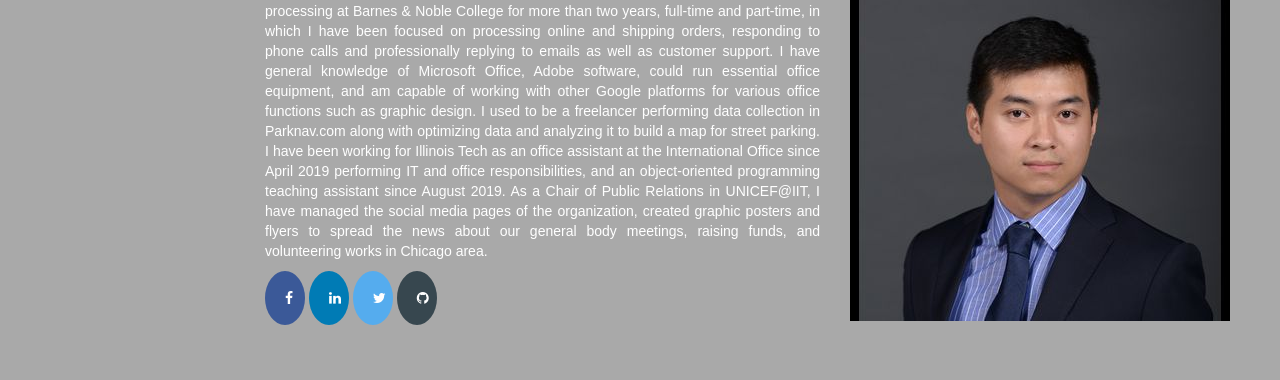
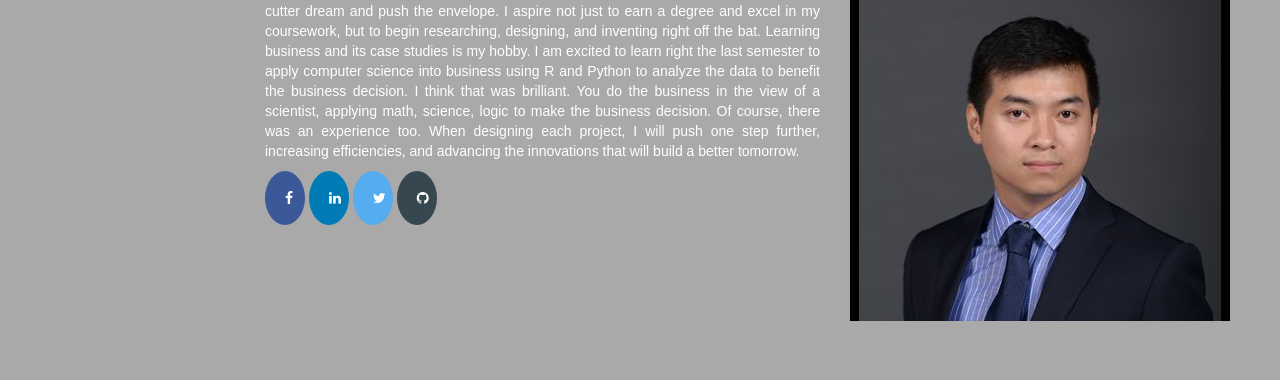
Before and after one commit to Quananhle/PersonalWebsite, a plain HTML site: page index.html in a window 1280 px wide. Shown: the part 269-649 px from the top of the page. Drawn offline with Linux system fonts and the light colour scheme.

Commit message:
Update index.html

```diff
--- a/index.html
+++ b/index.html
@@ -111,7 +111,7 @@
   			 				Hello, I am Quan Le!
   			 			</p>
   			 			<p>
-  			 				I am a third-year Computer Science undergraduate at Illinois Institute of Technology actively seeking an internship. I was a customer associate and later on online order processing at Barnes & Noble College for more than two years, full-time and part-time, in which I have been focused on processing online and shipping orders, responding to phone calls and professionally replying to emails as well as customer support. I have general knowledge of Microsoft Office, Adobe software, could run essential office equipment, and am capable of working with other Google platforms for various office functions such as graphic design. I used to be a freelancer performing data collection in Parknav.com along with optimizing data and analyzing it to build a map for street parking. I have been working for Illinois Tech as an office assistant at the International Office since April 2019 performing IT and office responsibilities, and an object-oriented programming teaching assistant since August 2019. As a Chair of Public Relations in UNICEF@IIT, I have managed the social media pages of the organization, created graphic posters and flyers to spread the news about our general body meetings, raising funds, and volunteering works in Chicago area.
+  			 				Like many undergraduates, I dream of acing my classes, impressing my professors, developing connections, and earning a degree. However, I plan to go beyond that cookie-cutter dream and push the envelope. I aspire not just to earn a degree and excel in my coursework, but to begin researching, designing, and inventing right off the bat. Learning business and its case studies is my hobby. I am excited to learn right the last semester to apply computer science into business using R and Python to analyze the data to benefit the business decision. I think that was brilliant. You do the business in the view of a scientist, applying math, science, logic to make the business decision. Of course, there was an experience too. When designing each project, I will push one step further, increasing efficiencies, and advancing the innovations that will build a better tomorrow.
   			 				<!-- <div class="LI-profile-badge"  data-version="v1" data-size="medium" data-locale="en_US" data-type="horizontal" data-theme="dark" data-vanity="quan-le-5932b8160"><a class="LI-simple-link" href='https://www.linkedin.com/in/quan-le-5932b8160?trk=profile-badge'>Quan Le</a></div> -->
   			 			</p>
 						<div id="social">
```
